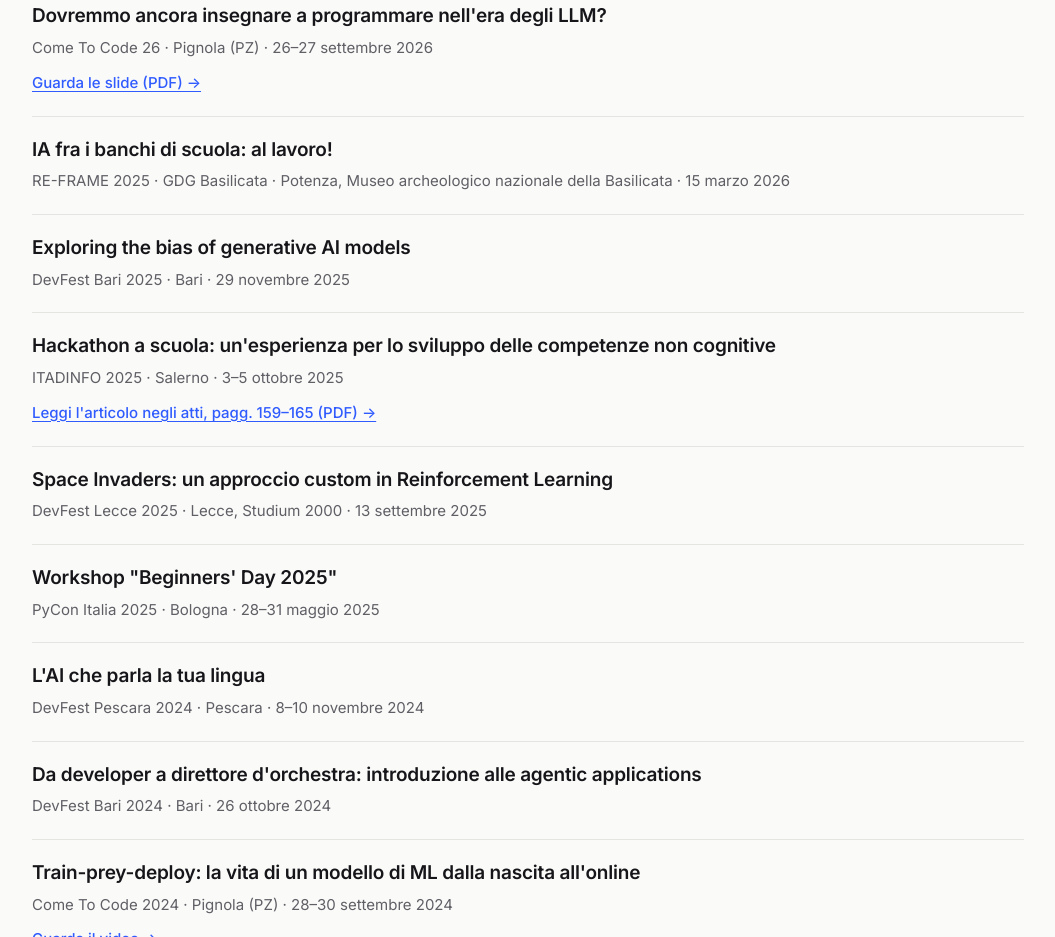
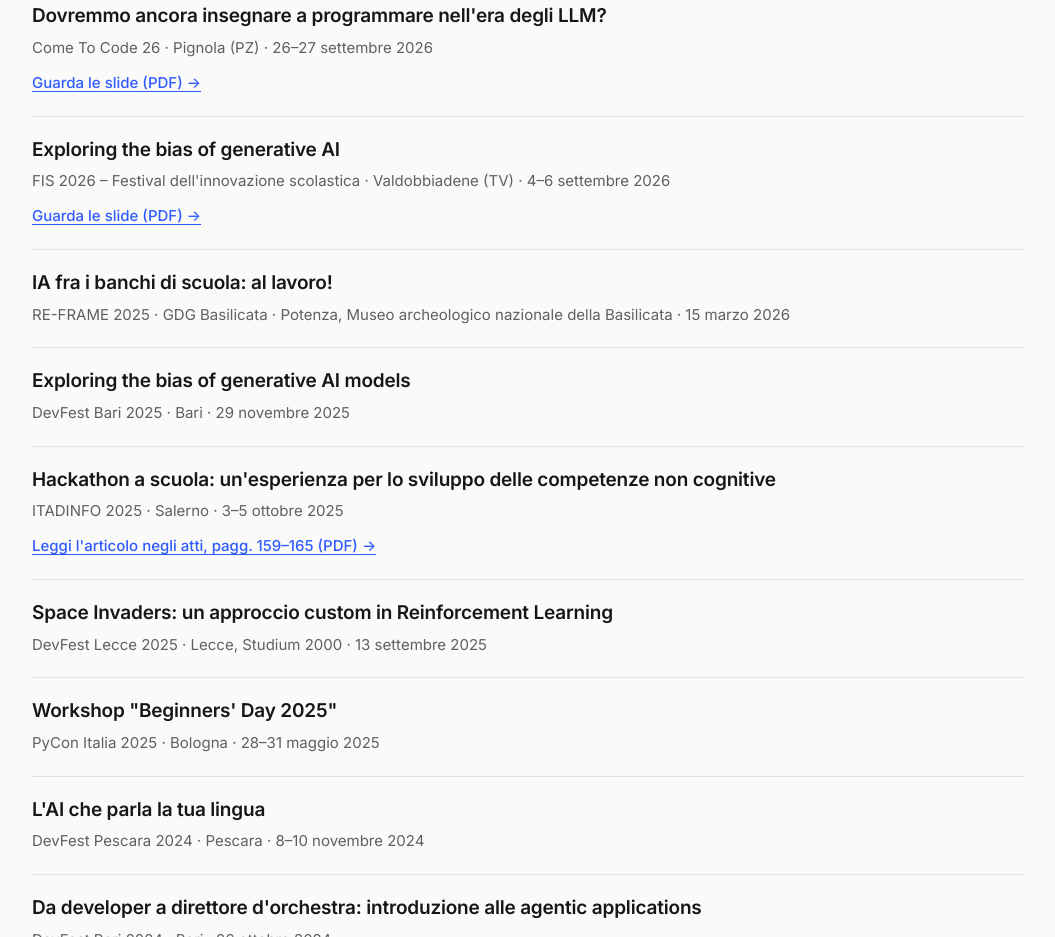
Before and after one commit to giuseppemastrandrea/giuseppemastrandrea.github.io, a plain HTML site: page index.html in a window 1280 px wide. Shown: the part 1232-2169 px from the top of the page, without its empty margins (112-1167 px from the left). Drawn offline with Linux system fonts and the light colour scheme.

Commit message:
Aggiunge il talk al FIS 2026 (Exploring the bias of generative AI)
Co-Authored-By: Claude Opus 5.5 <noreply@anthropic.com>

```diff
--- a/index.html
+++ b/index.html
@@ -154,6 +154,11 @@
             <a class="talk-link" href="assets/cometocode2026.pdf" target="_blank" rel="noopener">Guarda le slide (PDF) →</a>
           </li>
           <li>
+            <h3><a href="assets/fis2026.pdf" target="_blank" rel="noopener">Exploring the bias of generative AI</a></h3>
+            <p>FIS 2026 – Festival dell'innovazione scolastica · Valdobbiadene (TV) · 4–6 settembre 2026</p>
+            <a class="talk-link" href="assets/fis2026.pdf" target="_blank" rel="noopener">Guarda le slide (PDF) →</a>
+          </li>
+          <li>
             <h3>IA fra i banchi di scuola: al lavoro!</h3>
             <p>RE-FRAME 2025 · GDG Basilicata · Potenza, Museo archeologico nazionale della Basilicata · 15 marzo 2026</p>
           </li>
```
Also changed, not shown: 1 other file.
